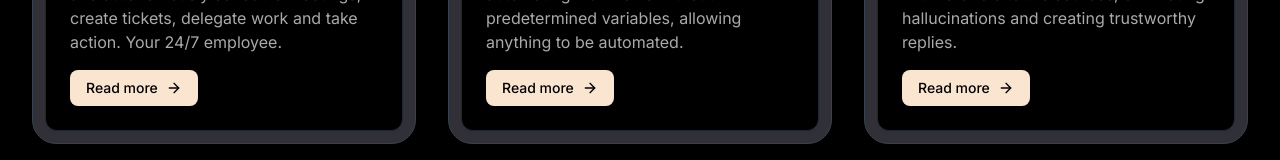
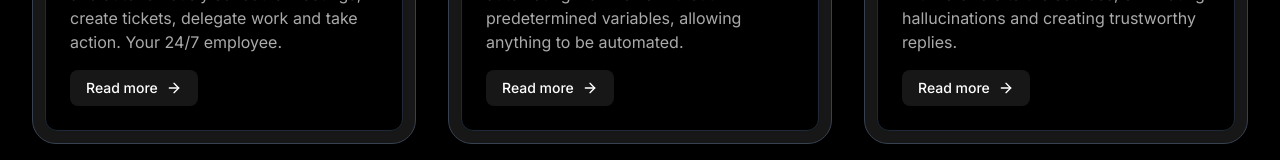
Before and after one commit to hugobergfan/ai-empower-innovations, a React (Vite) app: page / in a window 1280 px wide. Shown: the part 1256-1416 px from the top of the page. Built offline with nearby package versions, Linux system fonts and the light colour scheme.

Commit message:
Update component styling
Updates the background color of the outer container and "read more" buttons in the FeatureCard component.

```diff
--- a/src/components/FeatureCard.tsx
+++ b/src/components/FeatureCard.tsx
@@ -1,3 +1,4 @@
+
 import React from "react";
 import { ArrowRight } from "lucide-react";
 import { cn } from "@/lib/utils";
@@ -20,7 +21,7 @@ const FeatureCard: React.FC<FeatureCardProps> = ({
 }) => {
   return (
     <div className="relative min-h-[14rem] list-none">
-      <div className="relative h-full rounded-[1.25rem] border-[0.75px] border-gray-700 bg-[#303036] p-2 md:rounded-[1.5rem] md:p-3">
+      <div className="relative h-full rounded-[1.25rem] border-[0.75px] border-gray-700 bg-[#171717] p-2 md:rounded-[1.5rem] md:p-3">
         <GlowingEffect
           spread={40}
           glow={true}
@@ -44,7 +45,7 @@ const FeatureCard: React.FC<FeatureCardProps> = ({
             </div>
           </div>
           <div className="flex justify-start mt-4">
-            <button className={cn("inline-flex items-center text-sm font-medium group px-4 py-2 rounded-lg bg-[#FAE5D1] text-black hover:shadow-md transition-all duration-300 w-auto")}>
+            <button className={cn("inline-flex items-center text-sm font-medium group px-4 py-2 rounded-lg bg-[#171717] text-white hover:shadow-md transition-all duration-300 w-auto")}>
               <span>Read more</span>
               <ArrowRight
                 className="ml-2 w-4 h-4 group-hover:translate-x-1 transition-transform duration-300"
```
